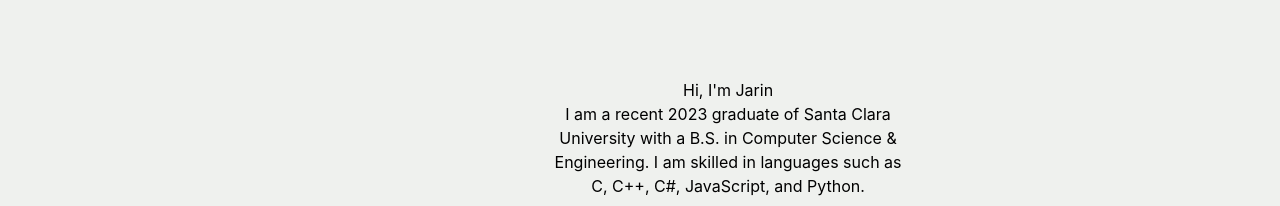
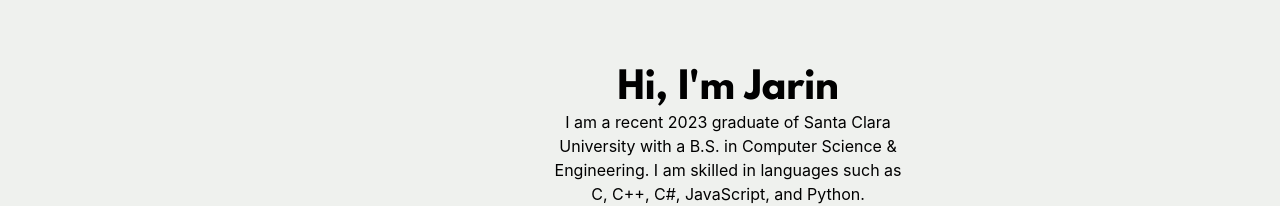
Before and after one commit to jarinsimon/jarinsimon.github.io, a React (Create React App) app: page / in a window 1280 px wide. Shown: the part 222-428 px from the top of the page. Built offline with nearby package versions, Linux system fonts and the light colour scheme.

Commit message:
Spartan font 2

```diff
--- a/src/components/About.jsx
+++ b/src/components/About.jsx
@@ -1,5 +1,6 @@
 import React from "react";
 import { IKImage } from "imagekitio-react";
+import "@fontsource/league-spartan";
 
 const urlEndpoint = "https://ik.imagekit.io/JarinS1/";
 
@@ -12,7 +13,7 @@
                         <IKImage urlEndpoint={urlEndpoint} path="/headshot.jpg" className="rounded-2xl items-center justify-center"/>
                     </div>
                     <div className="flex flex-col justify-center mx-8">
-                        <h2>Hi, I'm Jarin</h2>
+                        <h2 className="font-header text-4xl">Hi, I'm Jarin</h2>
                         <p className="max-w-md">
                             I am a recent 2023 graduate of Santa Clara University with a B.S. in Computer Science
                             & Engineering. I am skilled in languages such as C, C++, C#, JavaScript, and Python.
--- a/src/index.css
+++ b/src/index.css
@@ -1,6 +1,11 @@
 @tailwind base;
 @tailwind components;
 @tailwind utilities;
+
+@font-face {
+  font-family: spartan;
+  src: url("fonts/LeagueSpartan-Bold.otf") format("opentype");
+}
 
 body {
   margin: 0;
```
Also changed, not shown: src/fonts/LeagueSpartan-Bold.otf (added).
